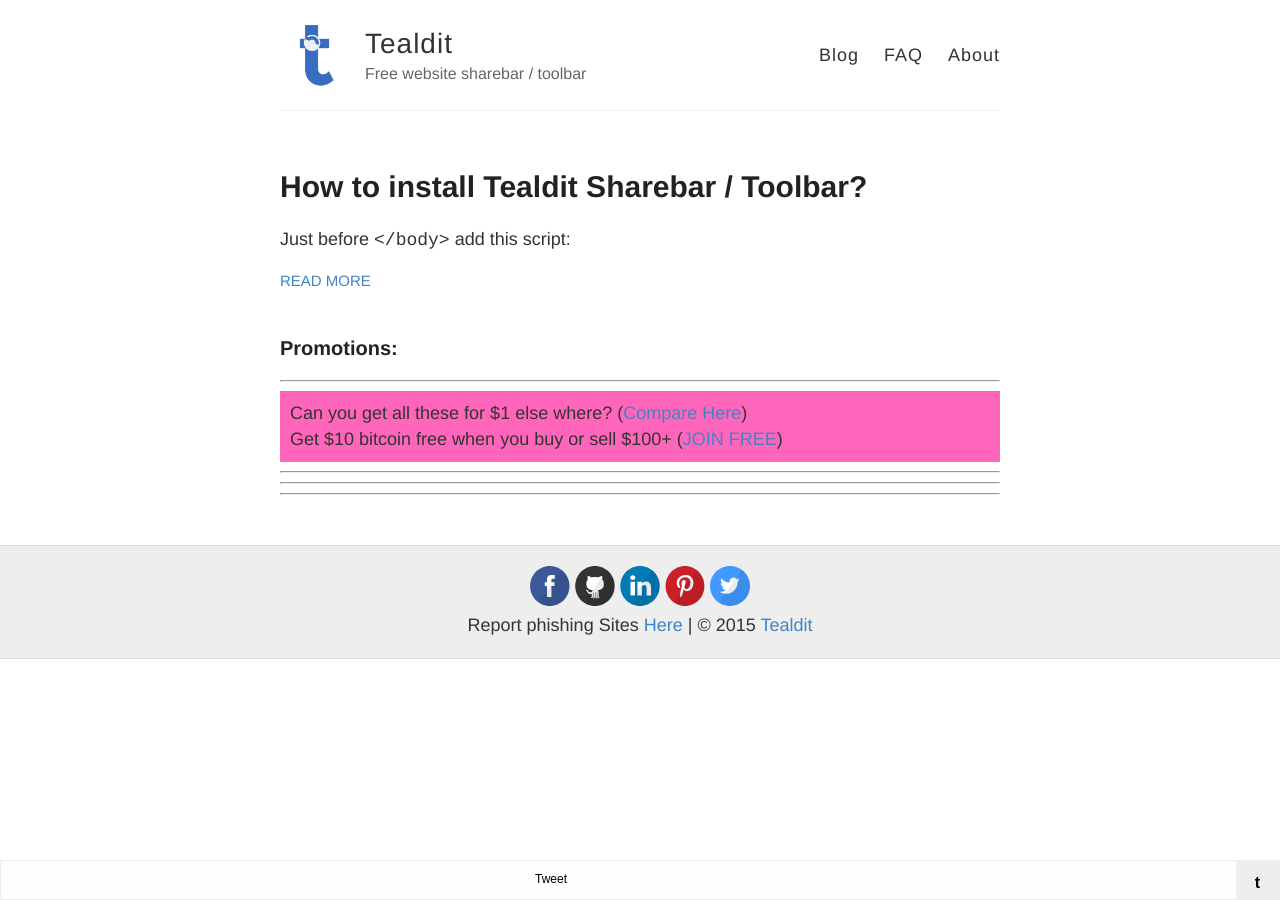
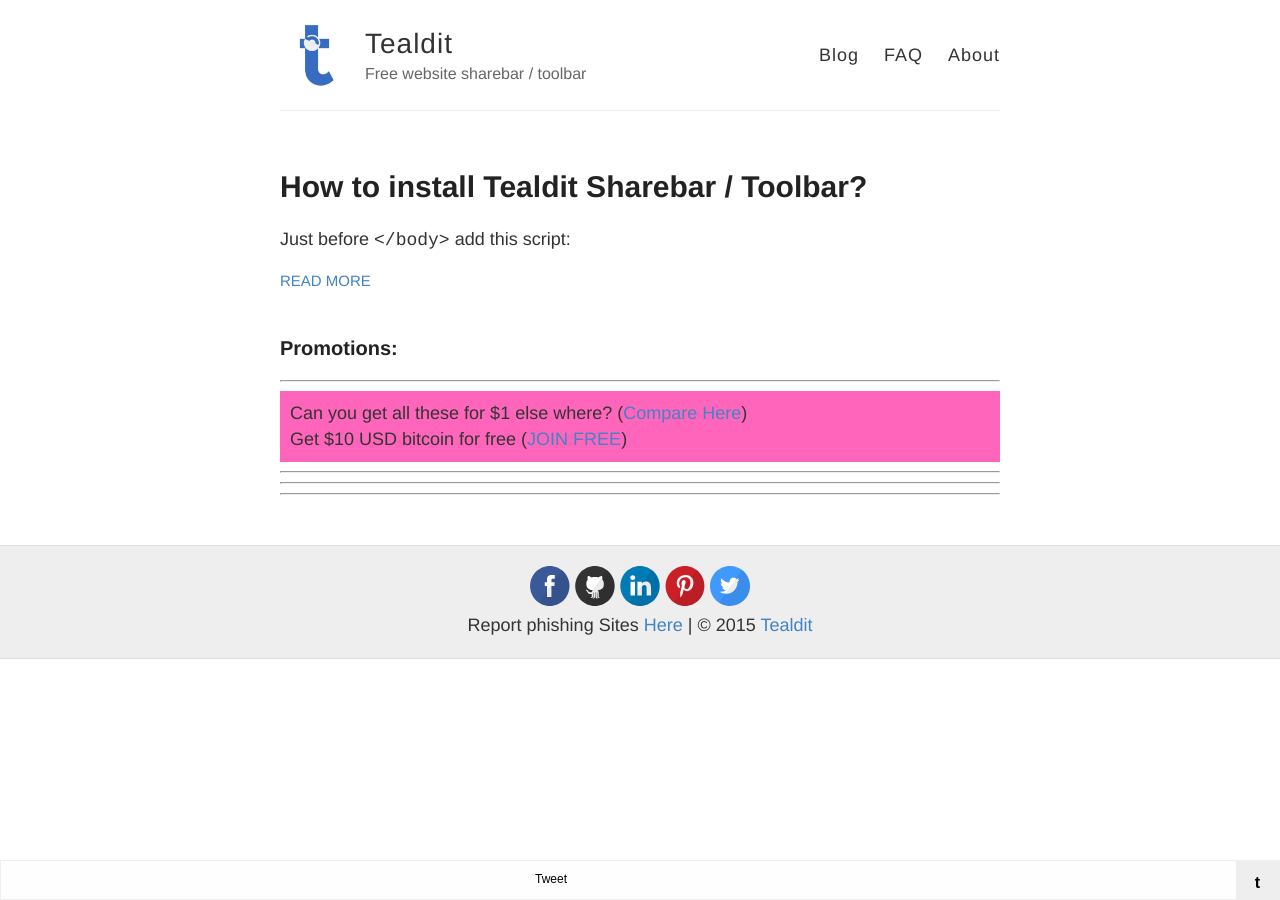
Before and after one commit to tealdit/tealdit.github.io, a Jekyll site: the page built from index.html, in a window 1280 px wide. Built offline with Jekyll 4.4.1, drawn with Linux system fonts in a browser that asks for light colours; nearby versions of some CDN libraries; comment, search, counter and statistics services are not loaded.

Commit message:
Update default.html

```diff
--- a/_layouts/default.html
+++ b/_layouts/default.html
@@ -55,7 +55,7 @@
         <hr/>
         <ul style="background: #f6b;padding: 10px;list-style: none;margin: 0;">
           <li onclick="window.open('https://goo.gl/dpNa6o', '_blank');">Can you get all these for $1 else where? (<a href="https://goo.gl/dpNa6o" rel="external nofollow" target="_blank">Compare Here</a>)</li>
-          <li onclick="window.open('https://www.coinbase.com/join/54813d9d115cebcf86000061', '_blank');">Get $10 bitcoin free when you buy or sell $100+ (<a href="https://www.coinbase.com/join/54813d9d115cebcf86000061" rel="external nofollow" target="_blank">JOIN FREE</a>)</li>
+          <li onclick="window.open('https://www.coinbase.com/join/54813d9d115cebcf86000061', '_blank');">Get $10 USD bitcoin for free (<a href="https://www.coinbase.com/join/54813d9d115cebcf86000061" rel="external nofollow" target="_blank">JOIN FREE</a>)</li>
         </ul>
         <hr/>
 
```
